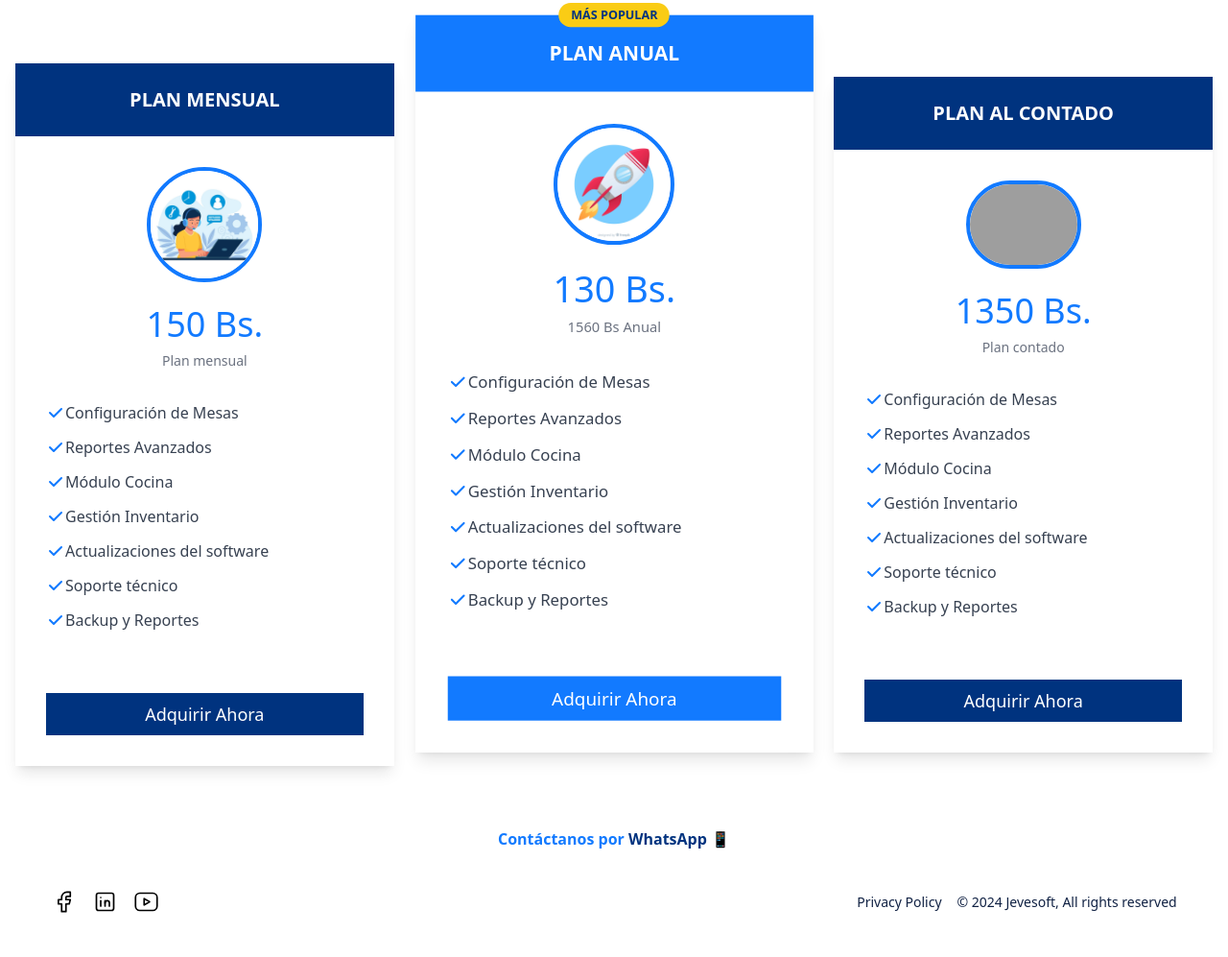
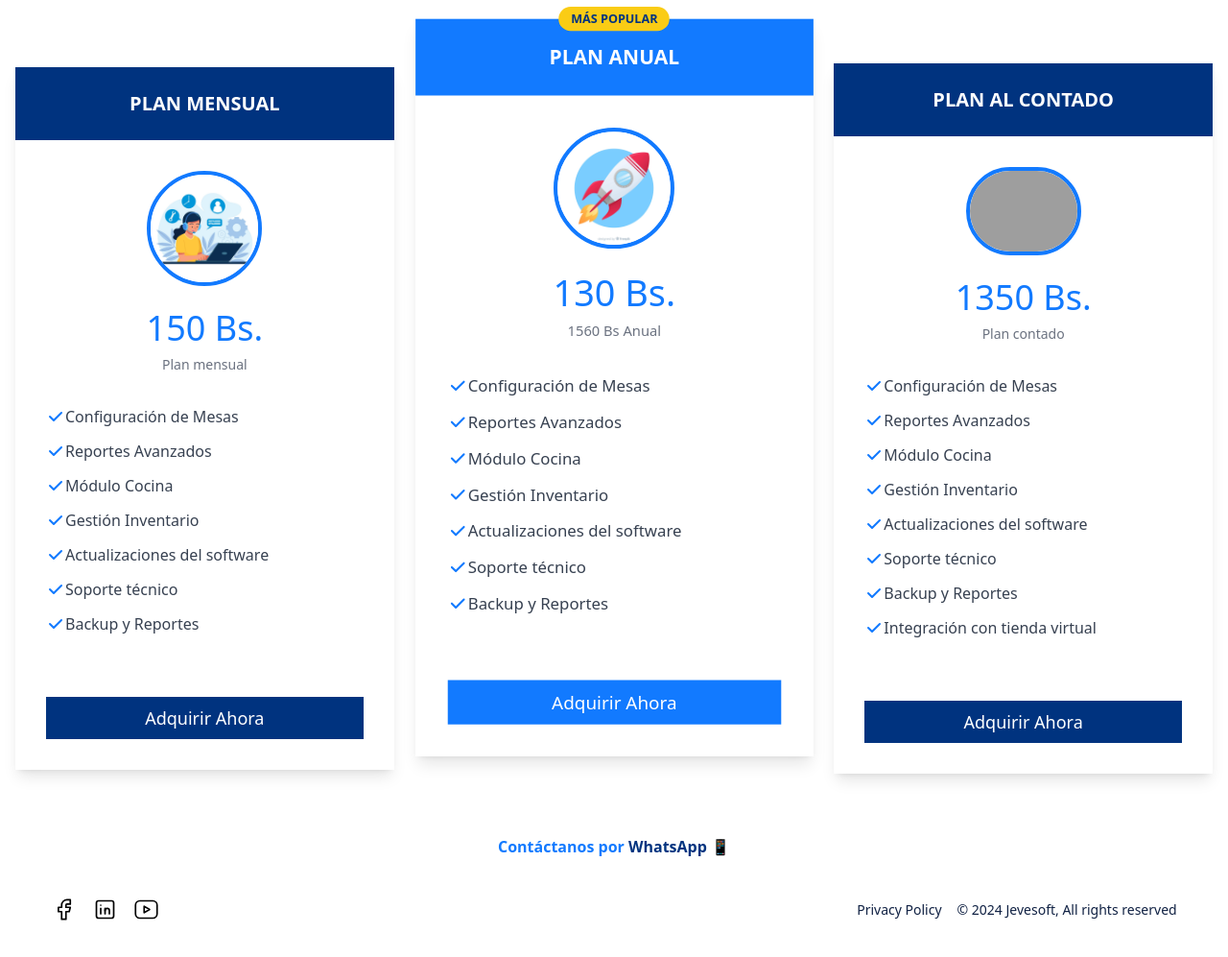
Before and after one commit to elmerMg0/jevesoft, an Astro site: page /restaurant in a window 1280 px wide. Shown: the part 1395-2392 px from the top of the page at 96% size. Built offline with nearby package versions, Linux system fonts and the light colour scheme; Astro itself is replaced by a stand-in of ours; grey boxes are pictures that could not be loaded.

Commit message:
refactor: plans modified

```diff
--- a/src/components/PlansRestaurant.astro
+++ b/src/components/PlansRestaurant.astro
@@ -45,6 +45,7 @@ const plans = [
       "Actualizaciones del software",
       "Soporte técnico",
       "Backup y Reportes",
+      "Integración con tienda virtual",
     ],
     image: "../plans/plan3.jpg",
     link: "https://wa.me/59171666228?text=Hola%20me%20gustaria%20mas%20información%20sobre%20el%20Plan%20al%20Contado",
```
